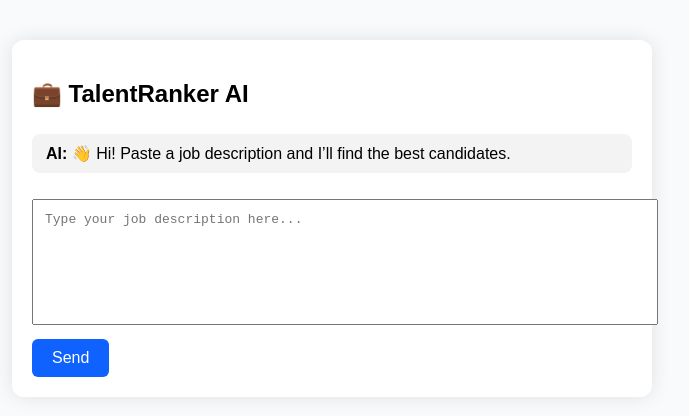
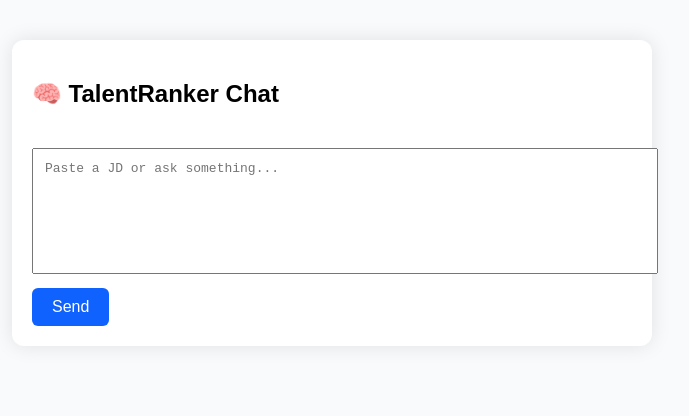
Before and after one commit to maybajpa2024/talentranker-frontend, a React (Vite) app: page / in a window 1280 px wide. Shown: the top 416 px of the page, without its empty margins (308-997 px from the left). Built offline with nearby package versions, Linux system fonts and the light colour scheme.

Commit message:
Update App.jsx

```diff
--- a/src/App.jsx
+++ b/src/App.jsx
@@ -1,49 +1,55 @@
-import React, { useState } from 'react';
+import React, { useState, useRef, useEffect } from 'react';
 import './App.css';
 
 function App() {
-  const [messages, setMessages] = useState([
-    { role: 'assistant', content: "👋 Hi! Paste a job description and I’ll find the best candidates." }
-  ]);
-  const [input, setInput] = useState('');
+  const [message, setMessage] = useState('');
+  const [chat, setChat] = useState([]);
+  const [isLoading, setIsLoading] = useState(false);
+  const bottomRef = useRef(null);
 
   const sendMessage = async () => {
-    if (!input.trim()) return;
+    if (!message.trim()) return;
 
-    const userMessage = { role: 'user', content: input };
-    setMessages(prev => [...prev, userMessage]);
+    setChat([...chat, { sender: 'user', message }]);
+    setIsLoading(true);
 
     try {
       const res = await fetch('https://talentranker-production-4641.up.railway.app/chat', {
         method: 'POST',
         headers: { 'Content-Type': 'application/json' },
-        body: JSON.stringify({ message: input }),
+        body: JSON.stringify({ message }),
       });
+
       const data = await res.json();
-      const botMessage = { role: 'assistant', content: data.response };
-      setMessages(prev => [...prev, botMessage]);
+      setChat(prev => [...prev, { sender: 'ai', message: data.reply }]);
     } catch (err) {
-      setMessages(prev => [...prev, { role: 'assistant', content: "❌ Error connecting to backend." }]);
+      setChat(prev => [...prev, { sender: 'ai', message: '❌ Error connecting to backend.' }]);
+    } finally {
+      setIsLoading(false);
+      setMessage('');
     }
+  };
 
-    setInput('');
-  };
+  useEffect(() => {
+    bottomRef.current?.scrollIntoView({ behavior: 'smooth' });
+  }, [chat]);
 
   return (
     <div className="chat-container">
-      <h2>💼 TalentRanker AI</h2>
+      <h2>🧠 TalentRanker Chat</h2>
       <div className="chat-box">
-        {messages.map((msg, idx) => (
-          <div key={idx} className={msg.role === 'user' ? 'chat-bubble user' : 'chat-bubble assistant'}>
-            <strong>{msg.role === 'user' ? 'You' : 'AI'}:</strong> {msg.content}
+        {chat.map((entry, idx) => (
+          <div key={idx} className={`message ${entry.sender}`}>
+            <strong>{entry.sender === 'user' ? '🧑 You' : '🤖 AI'}:</strong> {entry.message}
           </div>
         ))}
+        {isLoading && <p>⏳ Thinking...</p>}
+        <div ref={bottomRef} />
       </div>
       <textarea
-        placeholder="Type your job description here..."
-        value={input}
-        onChange={e => setInput(e.target.value)}
-        onKeyDown={e => e.key === 'Enter' && !e.shiftKey && sendMessage()}
+        value={message}
+        onChange={e => setMessage(e.target.value)}
+        placeholder="Paste a JD or ask something..."
       />
       <button onClick={sendMessage}>Send</button>
     </div>
```
